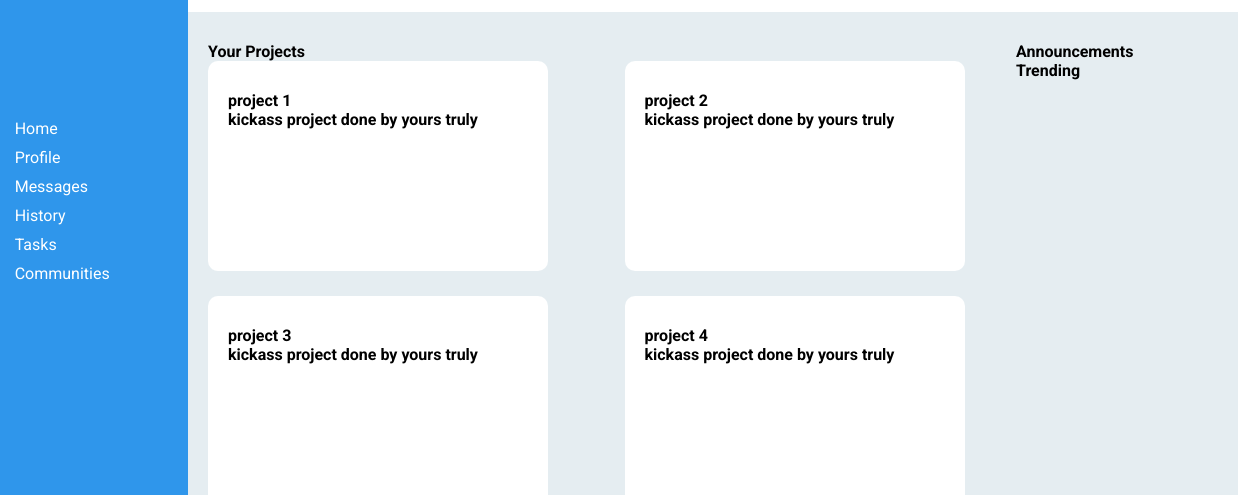
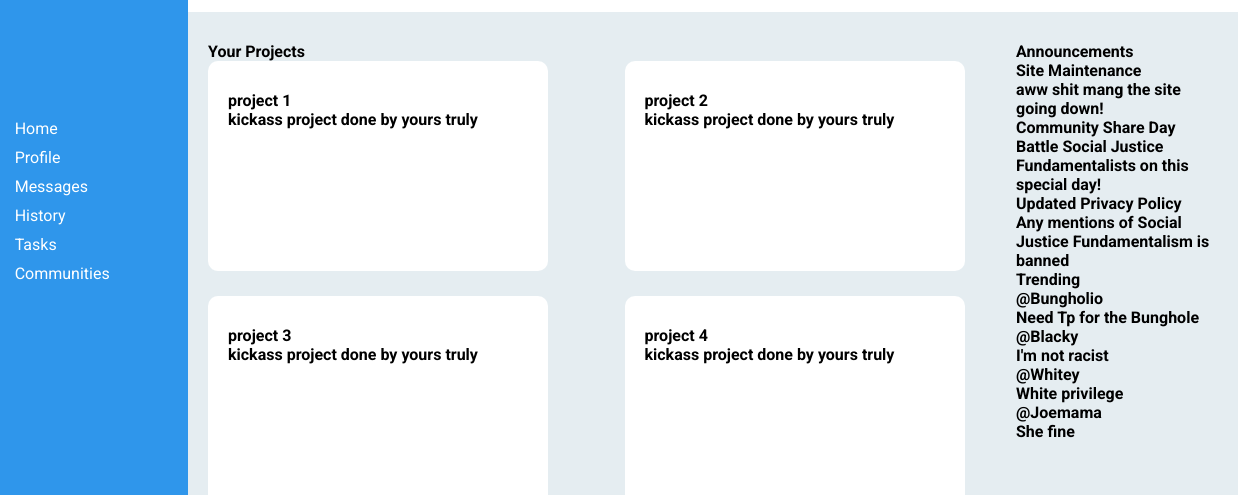
Before and after one commit to LemonPlague/admindashboard, a plain HTML site: page index.html in a window 1280 px wide. Shown: the part 156-651 px from the top of the page, 42-1280 px from the left. Drawn offline with Linux system fonts and the light colour scheme.

Commit message:
update HTML announcements and trending

```diff
--- a/index.html
+++ b/index.html
@@ -121,9 +121,38 @@
             <div class="announcements-trending">
                 <p>Announcements</p>
                 <div class="announcements">
+                    <div class="announcement">
+                        <h4>Site Maintenance</h4>
+                        <p>aww shit mang the site going down!</p>
+                    </div>
+                    <div class="announcement">
+                        <h4>Community Share Day</h4>
+                        <p>Battle Social Justice Fundamentalists on this special day!</p>
+                    </div>
+                    <div class="announcement">
+                        <h4>Updated Privacy Policy</h4>
+                        <p>Any mentions of Social Justice Fundamentalism is banned</p>
+                    </div>
                 </div>
                 <p>Trending</p>
                 <div class="trending">
+                    <div class="trend">
+                        <h4>@Bungholio</h4>
+                        <p>Need Tp for the Bunghole</p>
+                    </div>
+                    <div class="trend">
+                        <h4>@Blacky</h4>
+                        <p>I'm not racist</p>
+                    </div>
+                    <div class="trend">
+                        <h4>@Whitey</h4>
+                        <p>White privilege</p>
+                    </div>
+                    <div class="trend">
+                        <h4>@Joemama</h4>
+                        <p>She fine</p>
+                    </div>
+
                 </div>
             </div>
         </div>
```
